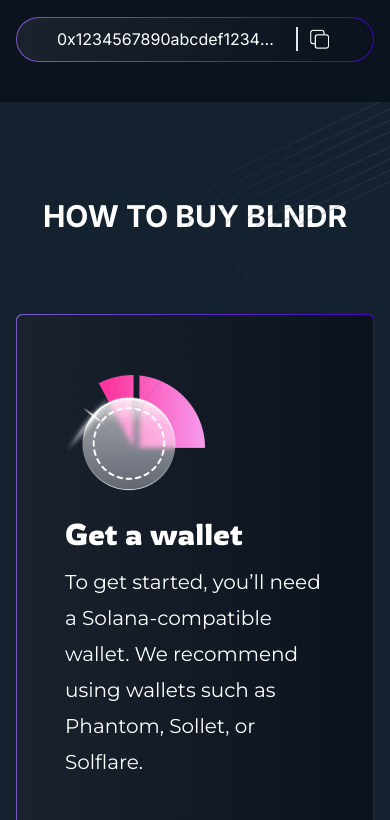
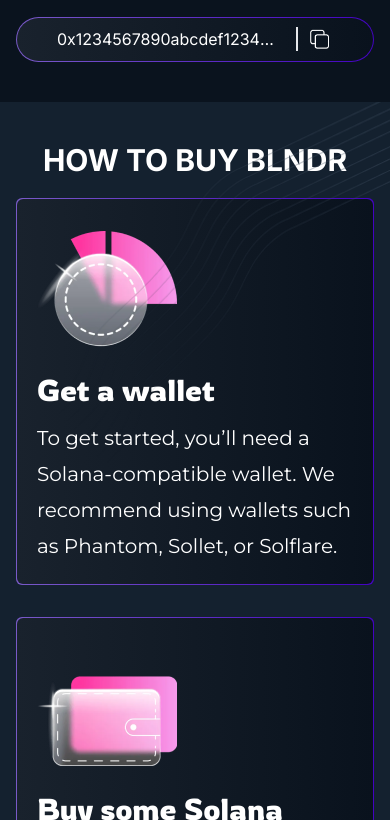
Before and after one commit to masudrana2779/meme, a React (Vite) app: page / in a window 390 px wide. Shown: the part 3044-3864 px from the top of the page. Built offline with nearby package versions, Linux system fonts and the light colour scheme.

Commit message:
more changed

```diff
--- a/src/components/HowToBuy.jsx
+++ b/src/components/HowToBuy.jsx
@@ -27,7 +27,7 @@
 
 const HowToBuy = () => {
   return (
-    <div className="bg-[#14212F] relative text-white py-24 overflow-hidden">
+    <div className="bg-[#14212F] relative text-white py-10 md:py-24 overflow-hidden">
       <div className="absolute left-0 -bottom-14">
         <img src="/img/leftB.png" alt="" />
       </div>
@@ -35,13 +35,13 @@
         <img src="/img/rightT.png" alt="" />
       </div>
       <div className="container">
-        <h2 className="text-3xl md:text-6xl font-bold mb-20 text-center">
+        <h2 className="text-3xl md:text-6xl font-bold mb-5 md:mb-20 text-center">
           HOW TO BUY BLNDR
         </h2>
         <div className="grid grid-cols-1 md:grid-cols-2 gap-8 mx-auto">
           {steps.map((step, index) => (
             <div key={index} className="bgd rounded-md p-[1px] flex">
-              <div className="bgdi p-12 rounded-md w-full">
+              <div className="bgdi p-5 md:p-12 rounded-md w-full">
                 <div className="flex h-32 items-end mb-5">
                   <img
                     src={step.icon}
```
